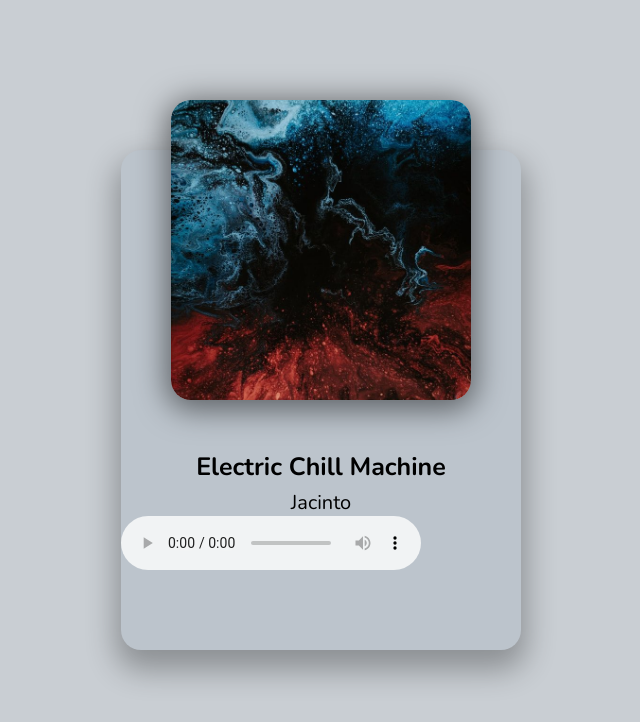
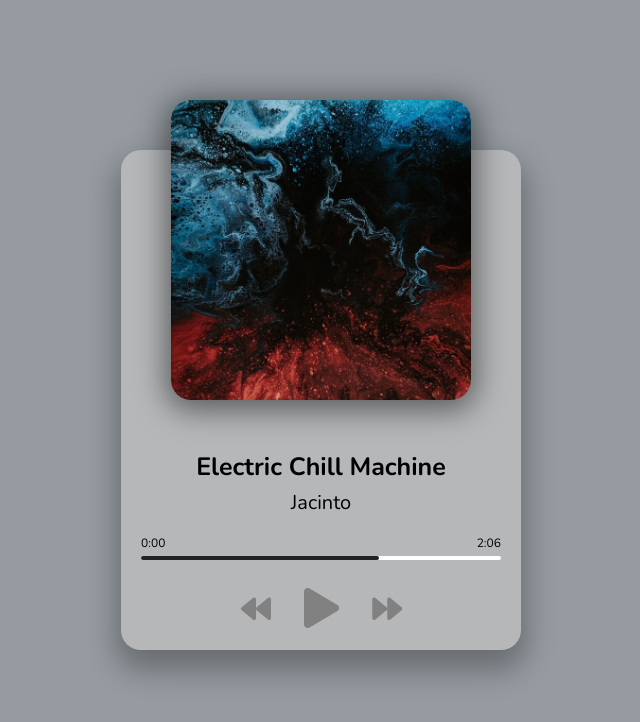
Before and after one commit to danielmason89/javascript-music-player, a plain HTML site: page index.html in a window 1280 px wide. Shown: the whole page, without its empty margins (319-959 px from the left). Drawn offline with nearby package versions, Linux system fonts and the light colour scheme.

Commit message:
update ui with respective CSS stylings

```diff
--- a/index.html
+++ b/index.html
@@ -9,7 +9,7 @@
       rel="stylesheet"
       href="https://cdnjs.cloudflare.com/ajax/libs/font-awesome/5.10.2/css/all.min.css"
     />
-    <link rel="stylesheet" href="style.css" />
+    <link rel="stylesheet" href="./style.css" />
   </head>
   <body>
     <div class="player-container">
@@ -19,7 +19,21 @@
       </div>
       <h2 id="title">Electric Chill Machine</h2>
       <h3 id="artist">Jacinto</h3>
-      <audio src="./music/jacinto-1.mp3" controls ><audio/>
+      <audio src="./music/jacinto-1.mp3"></audio>
+      <!-- Progress -->
+      <div class="progress-container" id="progress-container">
+        <div class="progress" id="progress"></div>
+        <div class="duration-wrapper">
+          <span id="current-time">0:00</span>
+          <span id="duration">2:06</span>
+        </div>
+      </div>
+      <!-- Controls -->
+      <div class="player-controls">
+        <i class="fas fa-backward" id="prev" title="Previous"></i>
+        <i class="fas fa-play main-button" id="play" title="Play"></i>
+        <i class="fas fa-forward" id="next" title="Next"></i>
+      </div>
     </div>
     <!-- Script -->
     <script src="script.js"></script>
--- a/style.css
+++ b/style.css
@@ -8,7 +8,7 @@ html {
 body {
   margin: 0;
   min-height: 100vh;
-  background: #c9ced3;
+  background: #959ba1;
   display: flex;
   justify-content: center;
   align-items: center;
@@ -19,7 +19,7 @@ body {
 .player-container {
   width: 400px;
   height: 500px;
-  background-color: #bcc4cc;
+  background-color: #b5b7b8;
   border-radius: 20px;
   box-shadow: 0 15px 30px 5px rgba(0, 0, 0, 0.3);
 }
@@ -91,6 +91,12 @@ h3 {
   font-size: 30px;
   color: rgb(129, 129, 129);
   margin-right: 30px;
+  cursor: pointer;
+  user-select: none;
+}
+
+.fas:hover {
+  filter: brightness(80%);
 }
 
 .main-button {
```
